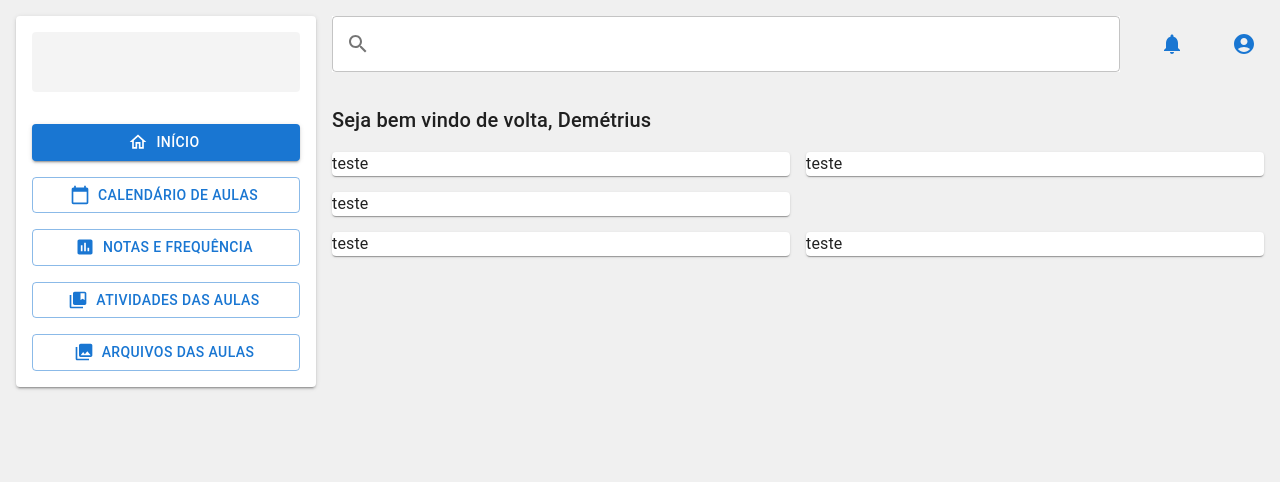
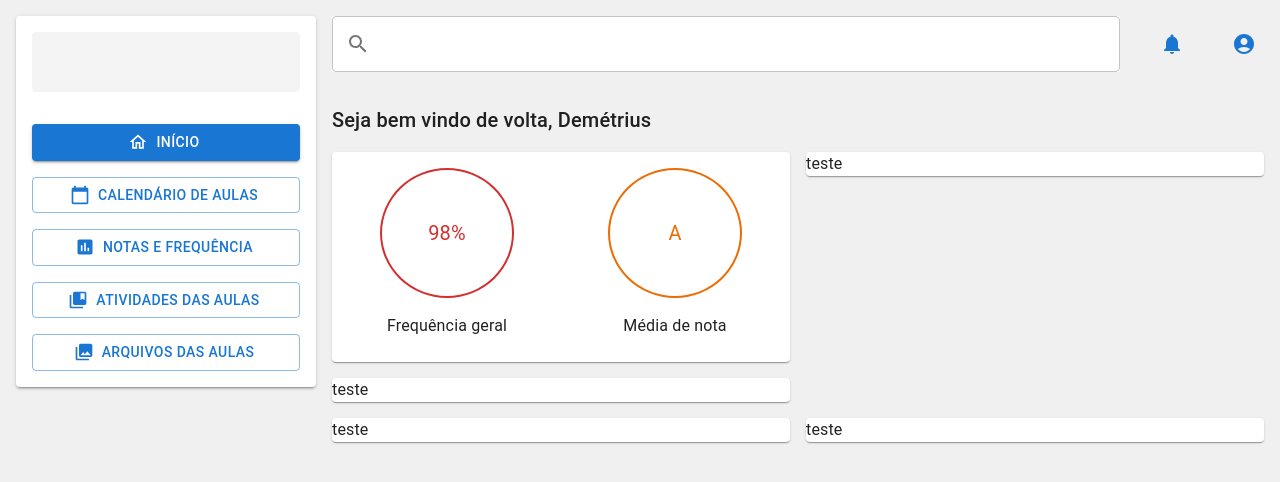
Before and after one commit to DemetriusHR/Study-App, a React (Create React App) app: page / in a window 1280 px wide. Shown: the top 482 px of the page. Built offline with nearby package versions, Linux system fonts and the light colour scheme.

Commit message:
Adicionando card de Frequencia e Media

```diff
--- /dev/null
+++ b/src/Pages/Home/Components/BoxMostraStatusInformacao/index.tsx
@@ -0,0 +1,54 @@
+import React, { useMemo } from 'react';
+import Box from '@mui/material/Box';
+import Typography from '@mui/material/Typography';
+import { useTheme } from '@mui/material/styles';
+
+type BoxMostraStatusInformacaoProps = {
+  informacao: string;
+  status: 'bom' | 'medio' | 'ruim';
+  titulo: string;
+};
+
+const BoxMostraStatusInformacao = ({
+  informacao,
+  status,
+  titulo,
+}: BoxMostraStatusInformacaoProps) => {
+  const theme = useTheme();
+
+  const corStatus = useMemo(() => {
+    if (status === 'bom') {
+      return theme.palette.success.main;
+    }
+
+    if (status === 'medio') {
+      return theme.palette.warning.main;
+    }
+
+    return theme.palette.error.main;
+  }, [status, theme.palette]);
+
+  return (
+    <Box textAlign="center">
+      <Box
+        p={5}
+        paddingY={6}
+        marginBottom={2}
+        borderRadius="100%"
+        border="2px solid"
+        borderColor={corStatus}
+      >
+        <Typography
+          color={corStatus}
+          fontSize={theme.typography.h6.fontSize}
+          minWidth="50px"
+        >
+          {informacao}
+        </Typography>
+      </Box>
+      <Typography>{titulo}</Typography>
+    </Box>
+  );
+};
+
+export default BoxMostraStatusInformacao;
--- /dev/null
+++ b/src/Pages/Home/Components/CardFrequenciaMedia/index.tsx
@@ -0,0 +1,19 @@
+import React from 'react';
+import Card from '@mui/material/Card';
+import CardContent from '@mui/material/CardContent';
+import Stack from '@mui/material/Stack';
+
+import BoxMostraStatusInformacao from '../BoxMostraStatusInformacao';
+
+const CardFrequenciaMedia = () => (
+  <Card>
+    <CardContent>
+      <Stack direction="row" paddingX={4} justifyContent="space-between">
+        <BoxMostraStatusInformacao informacao="98%" status="ruim" titulo="Frequência geral" />
+        <BoxMostraStatusInformacao informacao="A" status="medio" titulo="Média de nota" />
+      </Stack>
+    </CardContent>
+  </Card>
+);
+
+export default CardFrequenciaMedia;
--- a/src/Pages/Home/index.tsx
+++ b/src/Pages/Home/index.tsx
@@ -3,6 +3,8 @@ import Grid from '@mui/material/Grid';
 import Paper from '@mui/material/Paper';
 import Stack from '@mui/material/Stack';
 import Typography from '@mui/material/Typography';
+
+import CardFrequenciaMedia from './Components/CardFrequenciaMedia';
 
 const Home = () => (
   <Grid container spacing={2} paddingTop={4}>
@@ -11,7 +13,7 @@ const Home = () => (
     </Grid>
     <Grid item xs={6}>
       <Stack spacing={2}>
-        <Paper>teste</Paper>
+        <CardFrequenciaMedia />
         <Paper>teste</Paper>
       </Stack>
     </Grid>
```
